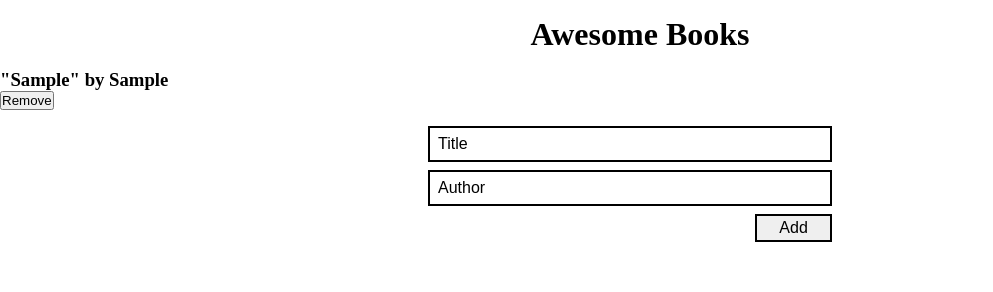
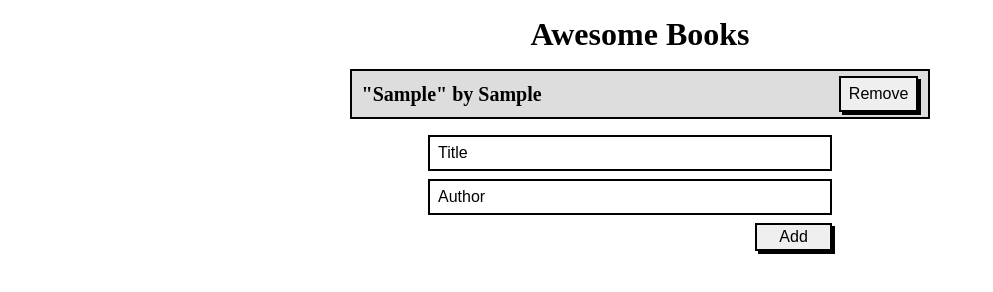
Before and after one commit to koomekevo/Awesome-Books, a plain HTML site: page index.html in a window 1280 px wide. Both pictures are taken after typing "Sample", "Sample" into the empty fields and a click on the button "Add". Shown: the whole page, without its empty margins (0-993 px from the left). Drawn offline with Linux system fonts and the light colour scheme; a web font is replaced by a local one.

Commit message:
Add booklist styles

```diff
--- a/style.css
+++ b/style.css
@@ -46,3 +46,36 @@ input {
 input::placeholder {
   color: #000;
 }
+
+#book-list {
+  list-style: none;
+  width: 45%;
+  border: 0.15rem solid #000;
+  margin: 0 auto;
+}
+
+li {
+  display: flex;
+  justify-content: space-between;
+  padding: 0.3rem 0.6rem;
+}
+
+li:nth-of-type(2n-1) {
+  background-color: #ddd;
+}
+
+h3 {
+  font-size: 1.25rem;
+  line-height: 2.25rem;
+}
+
+.remove {
+  font-size: 1rem;
+  line-height: 1.5rem;
+  border: 0.15rem solid #000;
+  padding: 0 0.5rem;
+}
+
+button {
+  box-shadow: 3px 3px #000;
+}
```
